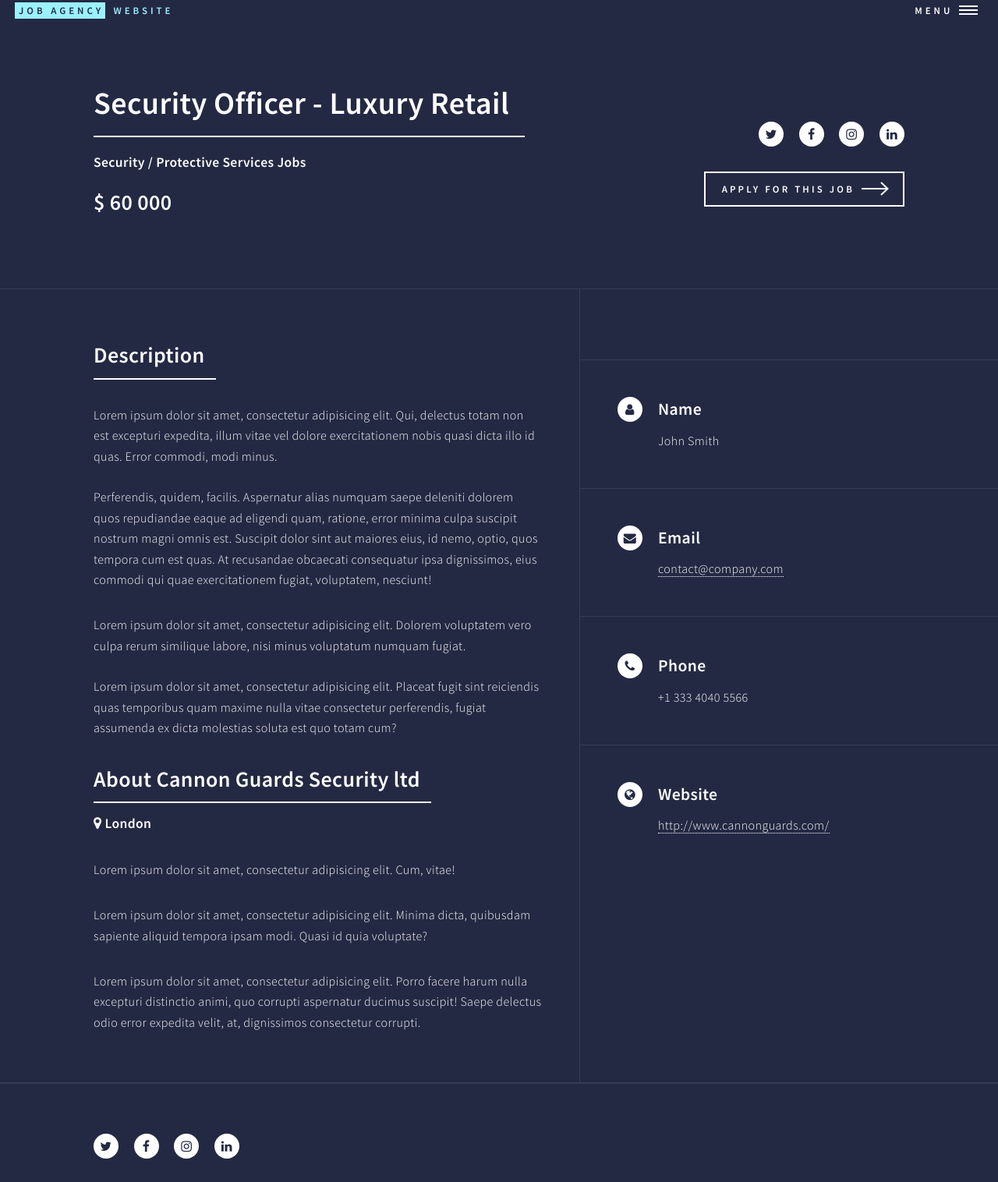
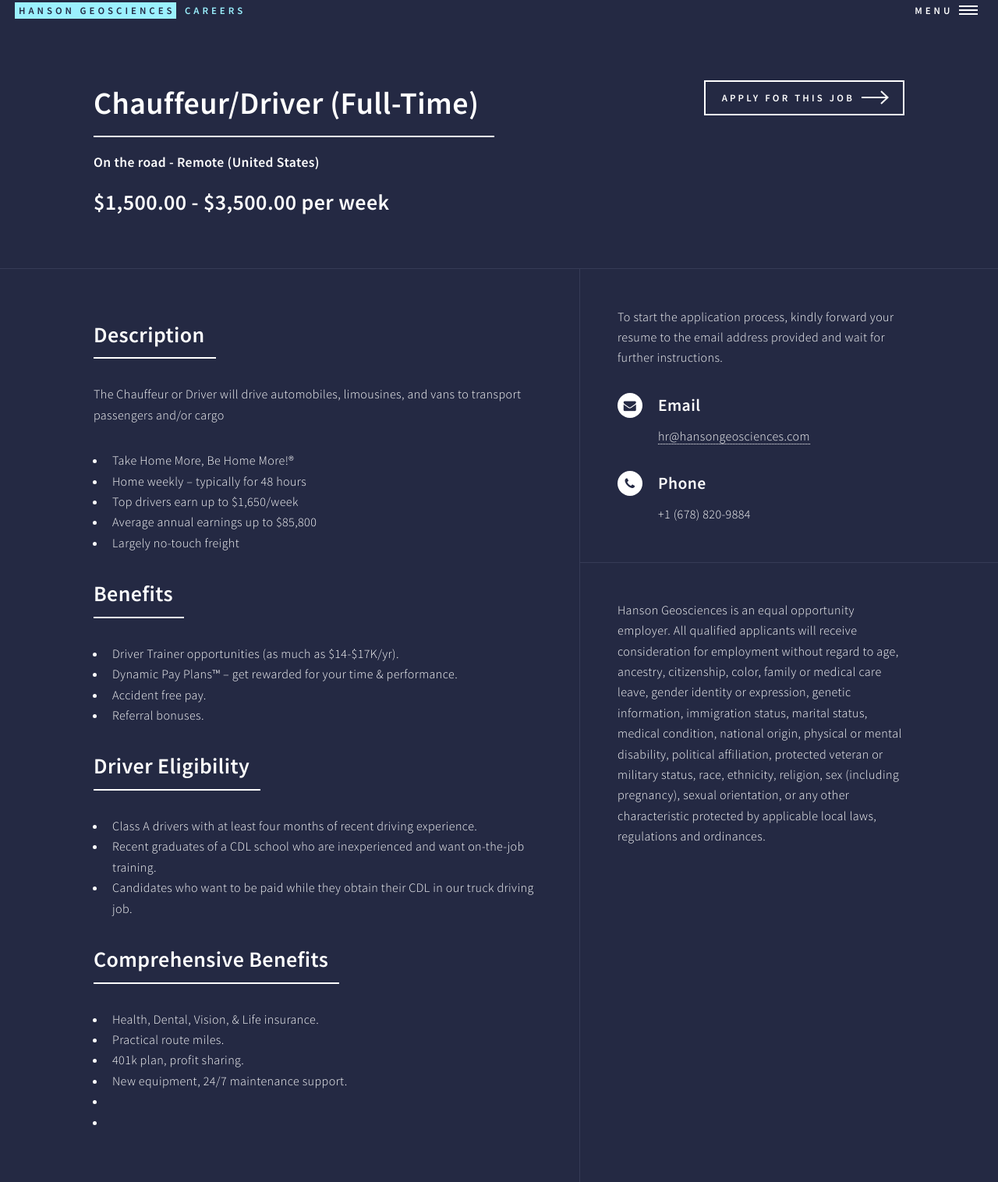
Before and after one commit to codevangelist/careers, a plain HTML site: page jobs/driver/index.html in a window 1280 px wide. Shown: the part 13-1529 px from the top of the page at 78% size. Drawn offline with Linux system fonts and the light colour scheme.

Commit message:
Chauffeur/Driver

```diff
--- a/jobs/driver/index.html
+++ b/jobs/driver/index.html
@@ -1,7 +1,7 @@
 <!DOCTYPE HTML>
 <html>
 	<head>
-		<title>PHPJabbers.com | Free Job Agency Website Template</title>
+		<title>Hanson Geosciences | Careers - Chauffeur/Driver </title>
 		<meta charset="utf-8" />
 		<meta name="viewport" content="width=device-width, initial-scale=1, user-scalable=no" />
 		<link rel="stylesheet" href="../../assets/bootstrap/css/bootstrap.min.css" />
@@ -15,7 +15,7 @@
 
 				<!-- Header -->
 				<header id="header" class="alt">
-					<a href="index.html" class="logo"><strong>Job Agency</strong> <span>Website</span></a>
+					<a href="/" class="logo"><strong>Hanson Geosciences</strong> <span>Careers</span></a>
 					<nav>
 						<a href="#menu">Menu</a>
 					</nav>
@@ -24,58 +24,28 @@
 				<!-- Menu -->
 				<nav id="menu">
 					<ul class="links">
-		                <li> <a href="index.html">Home </a> </li>
-
-		                <li class="active"> <a href="jobs.html">Jobs</a> </li>
-
-		                <li> <a href="blog.html">Blog</a> </li>
-
-		                <li> <a href="about-us.html">About Us</a> </li>
-
-		                <li><a href="team.html">Team</a></li>
-
-		                <li><a href="testimonials.html">Testimonials</a></li>
-
-		                <li><a href="terms.html">Terms</a></li>
-
-		                <li><a href="contact.html">Contact Us</a></li>
+		                <li> <a href="/">Home </a> </li>
+		                <li class="active"> <a href="/">Jobs</a> </li>
+		                <li><a href="/contact">Contact Us</a></li>
             		</ul>
 				</nav>
 
 				<!-- Main -->
 					<div id="main" class="alt">
-
-						<!-- One -->
 						<section id="one">
 							<div class="inner">
 								<div class="row">
 									<div class="col-lg-8">
 										<header class="major">
-												<h1>Security Officer - Luxury Retail</h1>
-
-												<h4>Security / Protective Services Jobs</h4>
-
-												<h2>$ 60 000</h2>
+											<h1>Chauffeur/Driver (Full-Time)</h1>
+											<h4>On the road - Remote (United States)</h4>
+											<h2>$1,500.00 - $3,500.00 per week</h2>
 										</header>
 									</div>
-
 									<div class="col-lg-4 text-right">
-
-											<br>
-											<br>
-
-											<ul class="icons">
-												<li><a href="#" class="icon alt fa-twitter"><span class="label">Twitter</span></a></li>
-												<li><a href="#" class="icon alt fa-facebook"><span class="label">Facebook</span></a></li>
-												<li><a href="#" class="icon alt fa-instagram"><span class="label">Instagram</span></a></li>
-												<li><a href="#" class="icon alt fa-linkedin"><span class="label">LinkedIn</span></a></li>
-											</ul>
-
-											<a href="contact.html" class="button next scrolly">Apply for this job</a>
+										<a href="mailto:hr@hansongeosciences.com?subject=Applicaion for Driver Role" class="button next scrolly">Apply for this job</a>
 									</div>
 								</div>
-
-									<br>
 							</div>
 						</section>
 
@@ -85,60 +55,67 @@
 									<header class="major">
 										<h2>Description</h2>
 									</header>
-
-							            <p>Lorem ipsum dolor sit amet, consectetur adipisicing elit. Qui, delectus totam non est excepturi expedita, illum vitae vel dolore exercitationem nobis quasi dicta illo id  quas. Error commodi, modi minus. <br><br>
-							                Perferendis, quidem, facilis. Aspernatur alias numquam saepe deleniti dolorem quos repudiandae eaque ad eligendi quam, ratione, error minima culpa suscipit nostrum magni omnis est. Suscipit dolor sint aut maiores eius, id nemo, optio, quos tempora cum est quas. At recusandae obcaecati consequatur ipsa dignissimos, eius commodi qui quae exercitationem fugiat, voluptatem, nesciunt!
+									<p>
+										The Chauffeur or Driver will drive automobiles, limousines, and vans to transport passengers and/or cargo
+										<ul>
+											<li>
+												Take Home More, Be Home More!®
+											</li>
+											<li>Home weekly – typically for 48 hours</li>
+											<li>Top drivers earn up to $1,650/week</li>
+											<li>Average annual earnings up to $85,800</li>
+											<li>Largely no-touch freight</li>
+										</ul>
 									</p>
-
-							            <p>Lorem ipsum dolor sit amet, consectetur adipisicing elit. Dolorem voluptatem vero culpa rerum similique labore, nisi minus voluptatum numquam fugiat. <br><br>Lorem ipsum dolor sit amet, consectetur adipisicing elit. Placeat fugit sint reiciendis quas temporibus quam maxime nulla vitae consectetur perferendis, fugiat assumenda ex dicta molestias soluta est quo totam cum?</p>
+									<header class="major">
+										<h2>Benefits</h2>
+									</header>
+									<ul>
+										<li>Driver Trainer opportunities (as much as $14-$17K/yr).</li>
+										<li>Dynamic Pay Plans™ – get rewarded for your time & performance.</li>
+										<li>Accident free pay.</li>
+										<li>Referral bonuses.</li>
+									</ul>
+									<header class="major">
+										<h2>Driver Eligibility</h2>
+									</header>
+									<ul>
+										<li>Class A drivers with at least four months of recent driving experience.</li>
+										<li>Recent graduates of a CDL school who are inexperienced and want on-the-job training.</li>
+										<li>Candidates who want to be paid while they obtain their CDL in our truck driving job.</li>
+									</ul>
 
 									<header class="major">
-											<h2>About Cannon Guards Security ltd</h2>
-
-											<h4><i class="fa fa-map-marker"></i> London</h4>
+										<h2>Comprehensive Benefits</h2>
 									</header>
-
-							            <p>Lorem ipsum dolor sit amet, consectetur adipisicing elit. Cum, vitae!</p>
-
-							            <p>Lorem ipsum dolor sit amet, consectetur adipisicing elit. Minima dicta, quibusdam sapiente aliquid tempora ipsam modi. Quasi id quia voluptate?</p>
-
-							            <p>Lorem ipsum dolor sit amet, consectetur adipisicing elit. Porro facere harum nulla excepturi distinctio animi, quo corrupti aspernatur ducimus suscipit! Saepe delectus odio error expedita velit, at, dignissimos consectetur corrupti.</p>
+									<ul>
+										<li>Health, Dental, Vision, & Life insurance.</li>
+										<li>Practical route miles.</li>
+										<li>401k plan, profit sharing.</li>
+										<li>New equipment, 24/7 maintenance support.</li>
+										<li></li>
+										<li></li>
+									</ul>
 								</section>
 
 								<section class="split">
 									<section>
-											<img src="images/product-1-720x480.jpg" class="img-responsive" alt="">
-										</section>
-
-										<section>
-											<div class="contact-method">
-												<span class="icon alt fa-user"></span>
-												<h3>Name</h3>
-												<span>John Smith</span>
+										<div>
+											<p>To start the application process, kindly forward your resume to the email address provided and wait for further instructions.</p>
 										</div>
-										</section>
-
-										<section>
 										<div class="contact-method">
 											<span class="icon alt fa-envelope"></span>
 											<h3>Email</h3>
-												<a href="#">contact@company.com</a>
+											<a href="mailto:hr@hansongeosciences.com?subject=Applicaion for Driver Role">hr@hansongeosciences.com</a>
+										</div>
+										<div class="contact-method">
+											<span class="icon alt fa-phone"></span>
+											<h3>Phone</h3>
+											<span>+1 (678) 820-9884</span>
 										</div>
 									</section>
 									<section>
-											<div class="contact-method">
-												<span class="icon alt fa-phone"></span>
-												<h3>Phone</h3>
-												<span>+1 333 4040 5566</span>
-											</div>
-										</section>
-
-										<section>
-											<div class="contact-method">
-												<span class="icon alt fa-globe"></span>
-												<h3>Website</h3>
-												<a href="http://www.cannonguards.com/">http://www.cannonguards.com/</a>
-											</div>
+										<p>Hanson Geosciences is an equal opportunity employer. All qualified applicants will receive consideration for employment without regard to age, ancestry, citizenship, color, family or medical care leave, gender identity or expression, genetic information, immigration status, marital status, medical condition, national origin, physical or mental disability, political affiliation, protected veteran or military status, race, ethnicity, religion, sex (including pregnancy), sexual orientation, or any other characteristic protected by applicable local laws, regulations and ordinances.</p>
 									</section>
 								</section>
 							</div>
```
Also changed, not shown: index.html (+7 -9 lines). Lines whose indentation alone changed are shown as unchanged.
